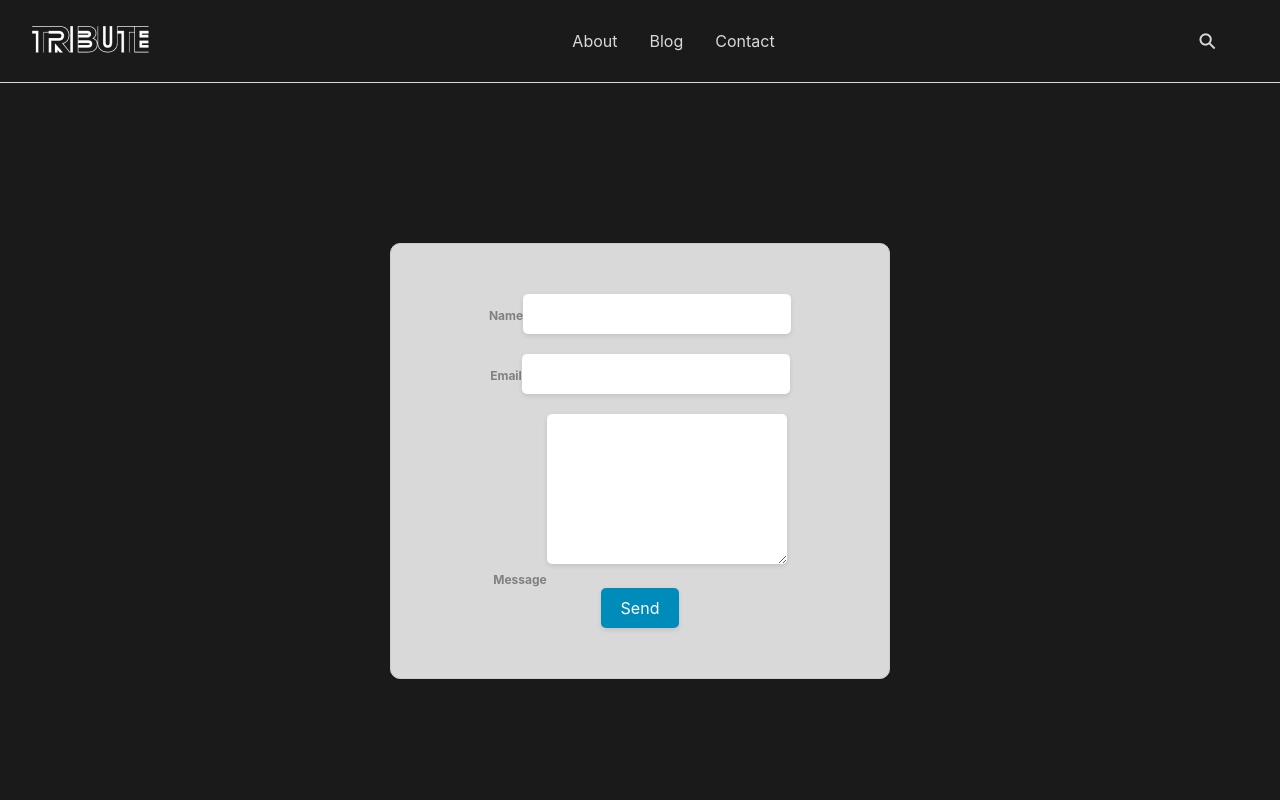
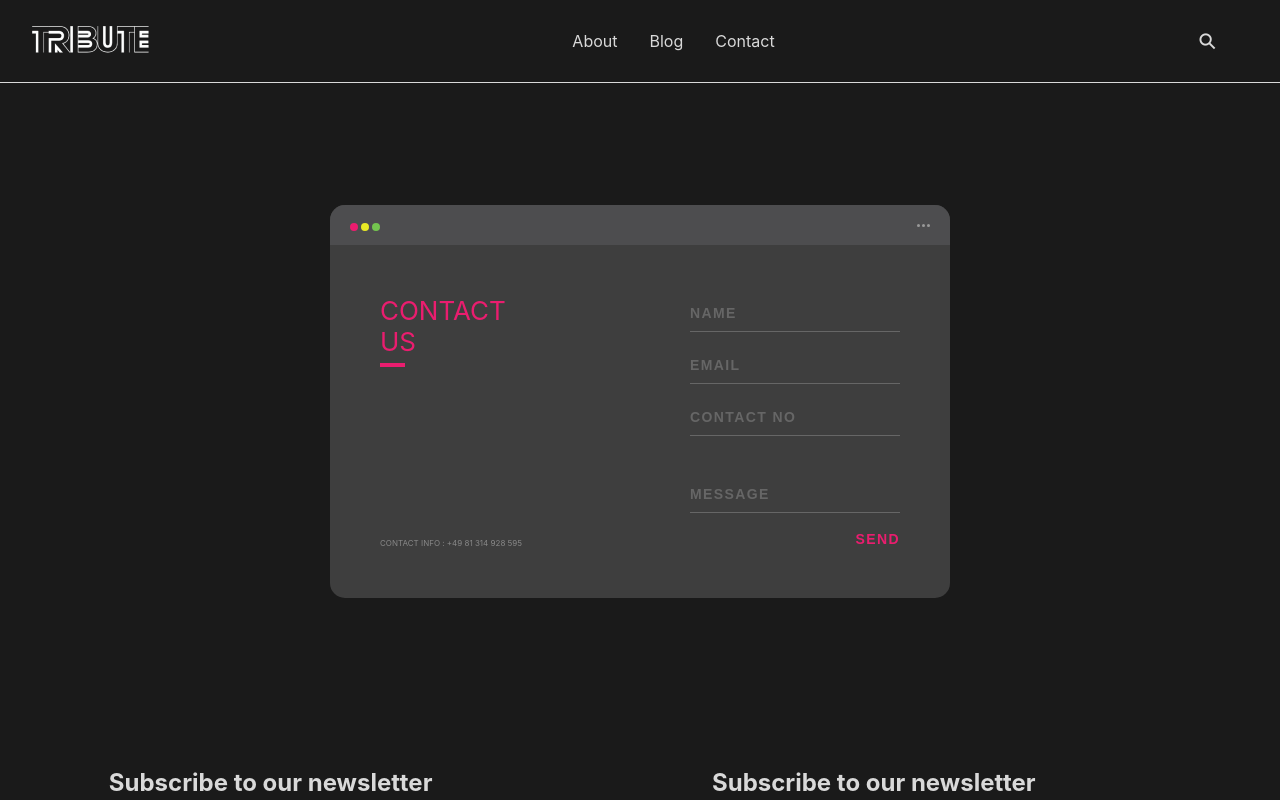
Before and after one commit to salvo081/tribute-frontend, a React (Create React App) app: page /contact in a window 1280 px wide. Shown: the top 800 px of the page. Built offline with nearby package versions, Linux system fonts and the light colour scheme; no server answers.

Commit message:
updated the contact form

```diff
--- a/src/pages/Contact.css
+++ b/src/pages/Contact.css
@@ -1,48 +1,221 @@
-.cntform {
+.containercnt {
+  flex: 0 1 43.75rem;
+  margin: 7rem auto;
+  padding: 0.625rem;
+  width: 50%;
+}
+
+.screen {
+  position: relative;
+  background: #3e3e3e;
+  border-radius: 15px;
+}
+
+.screen:after {
+  content: '';
+  display: block;
+  position: absolute;
+  top: 0;
+  left: 20px;
+  right: 20px;
+  bottom: 0;
+  border-radius: 15px;
+  box-shadow: 0 20px 40px rgba(0, 0, 0, 0.4);
+  z-index: -1;
+}
+
+.screen-header {
+  display: flex;
+  align-items: center;
+  padding: 10px 20px;
+  background: #4d4d4f;
+  border-top-left-radius: 15px;
+  border-top-right-radius: 15px;
+}
+
+.screen-header-left {
+  margin-right: auto;
+}
+
+.screen-header-button {
+  display: inline-block;
+  width: 8px;
+  height: 8px;
+  margin-right: 3px;
+  border-radius: 8px;
+  background: white;
+}
+
+.screen-header-button.close {
+  background: #ed1c6f;
+}
+
+.screen-header-button.maximize {
+  background: #e8e925;
+}
+
+.screen-header-button.minimize {
+  background: #74c54f;
+}
+
+.screen-header-right {
+  display: flex;
+}
+
+.screen-header-ellipsis {
+  width: 3px;
+  height: 3px;
+  margin-left: 2px;
+  border-radius: 8px;
+  background: #999;
+}
+
+.screen-body {
+  display: flex;
+}
+
+.screen-body-item {
+  flex: 1;
+  padding: 50px;
+}
+
+.screen-body-item.left {
   display: flex;
   flex-direction: column;
-  max-width: 31.25rem;
-  margin: 10rem auto;
-  align-items: center;
-  padding: 3.125rem;
-  border: 0.0625rem solid #ccc;
-  border-radius: 0.625rem;
-  background-color: #d9d9d9;
 }
 
-.cntlabel {
-  font-weight: bold;
-  margin-bottom: 0.3125rem;
+.app-title {
+  display: flex;
+  flex-direction: column;
+  position: relative;
+  color: #ea1d6f;
+  font-size: 26px;
 }
 
-.cntinput,
-.cnttextarea {
-  padding: 0.625rem;
-  margin-bottom: 1.25rem;
-  border: none;
-  border-radius: 0.3125rem;
-  box-shadow: 0 0.125rem 0.3125rem rgba(0, 0, 0, 0.1);
-  font-family: inherit;
-  font-size: inherit;
+.app-title:after {
+  content: '';
+  display: block;
+  position: absolute;
+  left: 0;
+  bottom: -10px;
+  width: 25px;
+  height: 4px;
+  background: #ea1d6f;
 }
 
-.cnttextarea {
-  height: 9.375rem;
+.app-contact {
+  margin-top: auto;
+  font-size: 8px;
+  color: #888;
 }
 
-.cntbutton[type='submit'] {
-  background-color: #008cba;
-  color: white;
-  padding: 0.625rem 1.25rem;
-  border: none;
-  border-radius: 0.3125rem;
-  box-shadow: 0 0.125rem 0.3125rem rgba(0, 0, 0, 0.1);
-  font-family: inherit;
-  font-size: inherit;
-  cursor: pointer;
-  transition: background-color 0.3s ease;
+.app-form-group {
+  margin-bottom: 15px;
 }
 
-.cntbutton[type='submit']:hover {
-  background-color: #006b8f;
+.app-form-group.message {
+  margin-top: 40px;
 }
+
+.app-form-group.buttons {
+  margin-bottom: 0;
+  text-align: right;
+}
+
+.app-form-button,
+.app-form-control {
+  font-family: 'Montserrat', sans-serif;
+  font-weight: 700;
+  letter-spacing: 1.4px;
+}
+
+.app-form-control {
+  width: 100%;
+  padding: 10px 0;
+  background: none;
+  border: none;
+  border-bottom: 1px solid #666;
+  color: #ddd;
+  font-size: 14px;
+  text-transform: uppercase;
+  outline: none;
+  transition: border-color 0.2s;
+}
+
+.app-form-control::placeholder {
+  color: #666;
+}
+
+.app-form-control:focus {
+  border-bottom-color: #ddd;
+}
+
+.app-form-button {
+  background: none;
+  border: none;
+  color: #ea1d6f;
+  font-size: 14px;
+  cursor: pointer;
+  outline: none;
+}
+
+.app-form-button:hover {
+  color: #b9134f;
+}
+
+.credits {
+  display: flex;
+  justify-content: center;
+  align-items: center;
+  margin-top: 20px;
+  color: #ffa4bd;
+  font-family: 'Roboto Condensed', sans-serif;
+  font-size: 16px;
+  font-weight: normal;
+}
+
+.credits-link {
+  display: flex;
+  align-items: center;
+  color: #fff;
+  font-weight: bold;
+  text-decoration: none;
+}
+
+.dribbble {
+  width: 20px;
+  height: 20px;
+  margin: 0 5px;
+}
+
+@media screen and (max-width: 520px) {
+  .screen-body {
+    flex-direction: column;
+  }
+
+  .screen-body-item.left {
+    margin-bottom: 30px;
+  }
+
+  .app-title {
+    flex-direction: row;
+  }
+
+  .app-title span {
+    margin-right: 12px;
+  }
+
+  .app-title:after {
+    display: none;
+  }
+}
+
+@media screen and (max-width: 600px) {
+  .screen-body {
+    padding: 40px;
+  }
+
+  .screen-body-item {
+    padding: 0;
+  }
+}
--- a/src/pages/Contact.js
+++ b/src/pages/Contact.js
@@ -28,13 +28,34 @@
   };
 
   return (
-    <form className="cntform" onSubmit={handleSubmit}>
-      <div>
-        <label className="cntlabel" htmlFor="name">
-          Name
-        </label>
+    <form className="containercnt" onSubmit={handleSubmit}>
+      <div className="screen">
+        <div className="screen-header">
+          <div className="screen-header-left">
+            <div className="screen-header-button close"></div>
+            <div className="screen-header-button maximize"></div>
+            <div className="screen-header-button minimize"></div>
+          </div>
+          <div className="screen-header-right">
+            <div className="screen-header-ellipsis"></div>
+            <div className="screen-header-ellipsis"></div>
+            <div className="screen-header-ellipsis"></div>
+          </div>
+        </div>
+        <div className="screen-body">
+          <div className="screen-body-item left">
+            <div className="app-title">
+              <span>CONTACT</span>
+              <span>US</span>
+            </div>
+            <div className="app-contact">CONTACT INFO : +49 81 314 928 595</div>
+          </div>
+          <div className="screen-body-item">
+            <div className="app-form">
+              <div className="app-form-group">
                 <input
-          className="cntinput"
+                  className="app-form-control"
+                  placeholder="NAME"
                   type="text"
                   id="name"
                   name="name"
@@ -43,12 +64,10 @@
                   required
                 />
               </div>
-      <div>
-        <label className="cntlabel" htmlFor="email">
-          Email
-        </label>
+              <div className="app-form-group">
                 <input
-          className="cntinput"
+                  className="app-form-control"
+                  placeholder="EMAIL"
                   type="email"
                   id="email"
                   name="email"
@@ -57,12 +76,13 @@
                   required
                 />
               </div>
-      <div>
-        <label className="cntlabel" htmlFor="message">
-          Message
-        </label>
-        <textarea
-          className="cnttextarea"
+              <div className="app-form-group">
+                <input className="app-form-control" placeholder="CONTACT NO" />
+              </div>
+              <div className="app-form-group message">
+                <input
+                  className="app-form-control"
+                  placeholder="MESSAGE"
                   id="message"
                   name="message"
                   value={formData.message}
@@ -70,9 +90,15 @@
                   required
                 />
               </div>
-      <button className="cntbutton" type="submit">
-        Send
+              <div className="app-form-group buttons">
+                <button className="app-form-button" type="submit">
+                  SEND
                 </button>
+              </div>
+            </div>
+          </div>
+        </div>
+      </div>
     </form>
   );
 }
```
Lines whose indentation alone changed are shown as unchanged.
